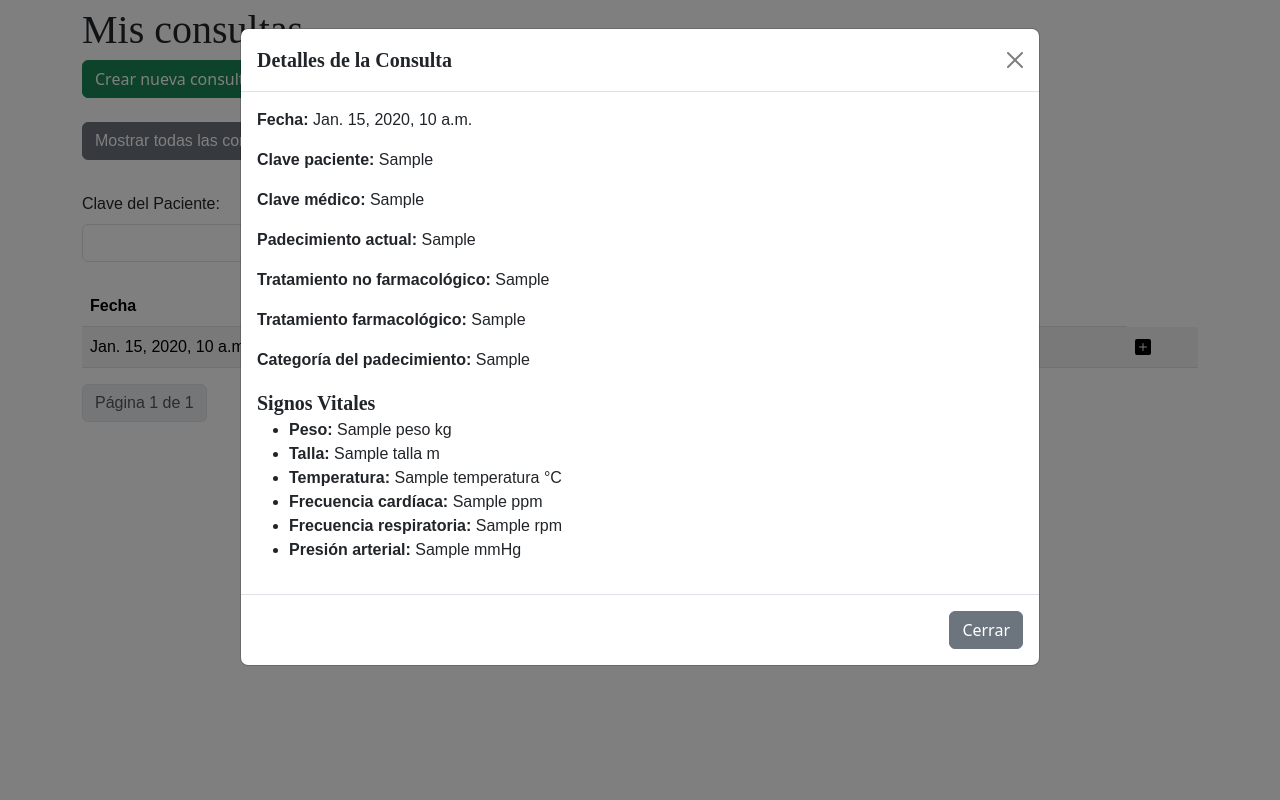
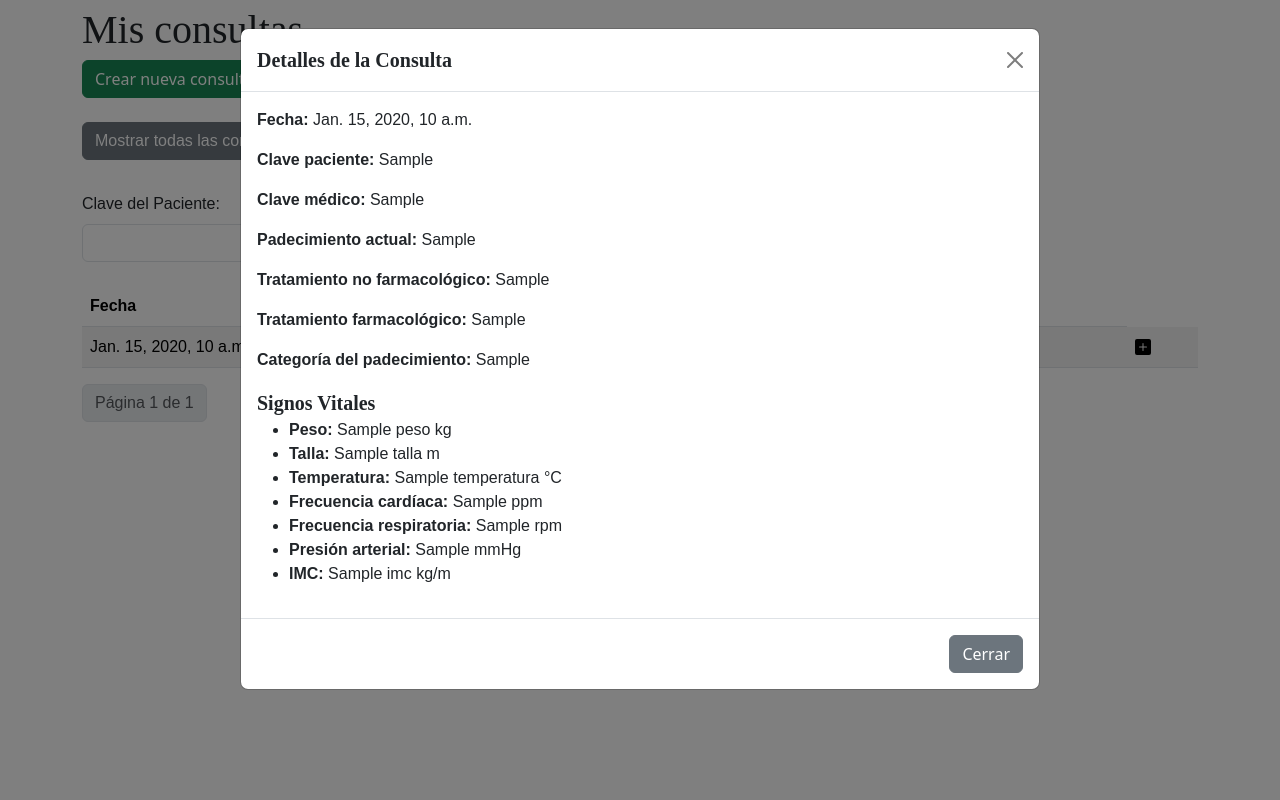
Before and after one commit to brianrscode/salud_lince, a Django app: template templates/medico_consultas.html in a window 1280 px wide, after a click that opens the changed part. Run offline with Django 3.2, Linux system fonts and the light colour scheme; the template is opened without the code that fills it: most values are stand-ins (such as "Sample title", 1, 10 or a date in 2020); some libraries are stand-ins or nearby versions; some web fonts are replaced.

Commit message:
Añadio el campo para mostrar el IMC en las consultas realizadas

```diff
--- a/templates/medico_consultas.html
+++ b/templates/medico_consultas.html
@@ -117,7 +117,9 @@
                 "temperatura": "{{ consulta.signos_vitales.temperatura }}",
                 "frecuencia_cardiaca": "{{ consulta.signos_vitales.frecuencia_cardiaca }}",
                 "frecuencia_respiratoria": "{{ consulta.signos_vitales.frecuencia_respiratoria }}",
-                "presion_arterial": "{{ consulta.signos_vitales.presion_arterial }}"
+                "presion_arterial": "{{ consulta.signos_vitales.presion_arterial }}",
+                "imc" : "{{consulta.signos_vitales.imc}}"
+
             }'>
             <td>{{ consulta.fecha }}</td> <!--Datos de la consulta que se previsualizan -->
             <td>{{ consulta.clave_paciente }}</td>
@@ -156,6 +158,7 @@
                     <li><strong>Frecuencia cardíaca:</strong> <span id="detalleFrecuenciaCardiaca"></span></li>
                     <li><strong>Frecuencia respiratoria:</strong> <span id="detalleFrecuenciaRespiratoria"></span></li>
                     <li><strong>Presión arterial:</strong> <span id="detallePresionArterial"></span></li>
+                    <li><strong>IMC:</strong> <span id="detalleIMC"></span></li>
                 </ul>
             </div>
             <div class="modal-footer">
@@ -233,6 +236,7 @@
             setSignoVital('detalleFrecuenciaCardiaca', signos.frecuencia_cardiaca, 'ppm'); //bpm a ppm
             setSignoVital('detalleFrecuenciaRespiratoria', signos.frecuencia_respiratoria, 'rpm');
             setSignoVital('detallePresionArterial', signos.presion_arterial, 'mmHg');
+            setSignoVital('detalleIMC', signos.imc, 'kg/m')
         });
     });
 </script>
```
